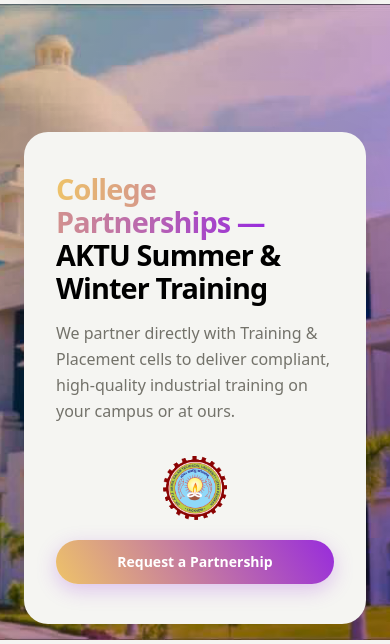
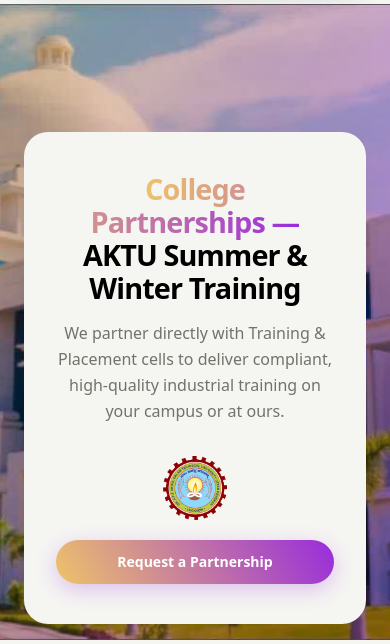
Before and after one commit to developer15-savitayadav/ai-excellence-training-platform, a Laravel app: page /programmes in a window 390 px wide. Shown: the part 92-736 px from the top of the page. Run offline with Laravel 12, Linux system fonts and the light colour scheme; style sheets or scripts are compiled from the project's sources; some libraries are stand-ins or nearby versions; some web fonts are replaced.

Commit message:
new updates

```diff
--- a/resources/css/app.css
+++ b/resources/css/app.css
@@ -934,6 +934,18 @@ body {
      .tier-col{
       width: 120px;
     }
+    .partner-card {
+    text-align: center;
+}
+
+.partner-content p {
+    margin-left: auto;
+    margin-right: auto; /* max-w-md wala paragraph bhi center ho */
+}
+
+.partner-action {
+    text-align: center;
+}
     .hero-stat-card .hero-stat-para{
         font-size: 18px;
     }
--- a/resources/js/Pages/Programmes.jsx
+++ b/resources/js/Pages/Programmes.jsx
@@ -43,9 +43,9 @@ export default function Programmes() {
 
                     {/* Centered content card */}
                    <div className="relative z-10 mx-auto w-full max-w-[1240px] px-6">
-                        <div className="rounded-[24px] bg-[#F5F5F2] px-8 py-10 shadow-[0_20px_60px_rgba(0,0,0,.08)] sm:px-10 sm:py-12">
+    <div className="partner-card rounded-[24px] bg-[#F5F5F2] px-8 py-10 shadow-[0_20px_60px_rgba(0,0,0,.08)] sm:px-10 sm:py-12">
         <div className="grid items-center gap-8 lg:grid-cols-[80%_20%]">
-                                <div>
+            <div className="partner-content">
                 <h1 className="font-display text-[clamp(1.8rem,3.2vw,2.6rem)] font-bold leading-[1.15] tracking-[-0.03em]">
                     <span className="bg-[linear-gradient(90deg,#eec369,#982cdc)] bg-clip-text text-transparent">
                         College Partnerships —
@@ -57,23 +57,13 @@ export default function Programmes() {
                 </h1>
 
                 <p className="mt-4 max-w-md text-base leading-relaxed text-muted">
-                                        We partner directly with Training &amp;
-                                        Placement cells to deliver compliant,
-                                        high-quality industrial training on your
+                    We partner directly with Training &amp; Placement cells to
+                    deliver compliant, high-quality industrial training on your
                     campus or at ours.
                 </p>
-
-                                    {/* <div className="mt-7">
-                                        <Link
-                                            href="/contact"
-                                            className="inline-block rounded-full bg-[linear-gradient(60deg,#eec369,#982cdc)] px-7 py-3.5 text-sm font-semibold text-white shadow-[0_6px_20px_rgba(152,44,220,.25)] transition-all duration-300 hover:-translate-y-0.5 hover:shadow-[0_10px_28px_rgba(152,44,220,.38)]"
-                                        >
-                                            Request a Partnership
-                                        </Link>
-                                    </div> */}
             </div>
 
-                                <div className="flex flex-col items-center justify-center gap-5 sm:gap-6">
+            <div className="partner-action flex flex-col items-center justify-center gap-5 sm:gap-6">
                 <img
                     src="/assets/images/aktu-seal.png"
                     alt="AKTU"
```
Lines whose indentation alone changed are shown as unchanged.
